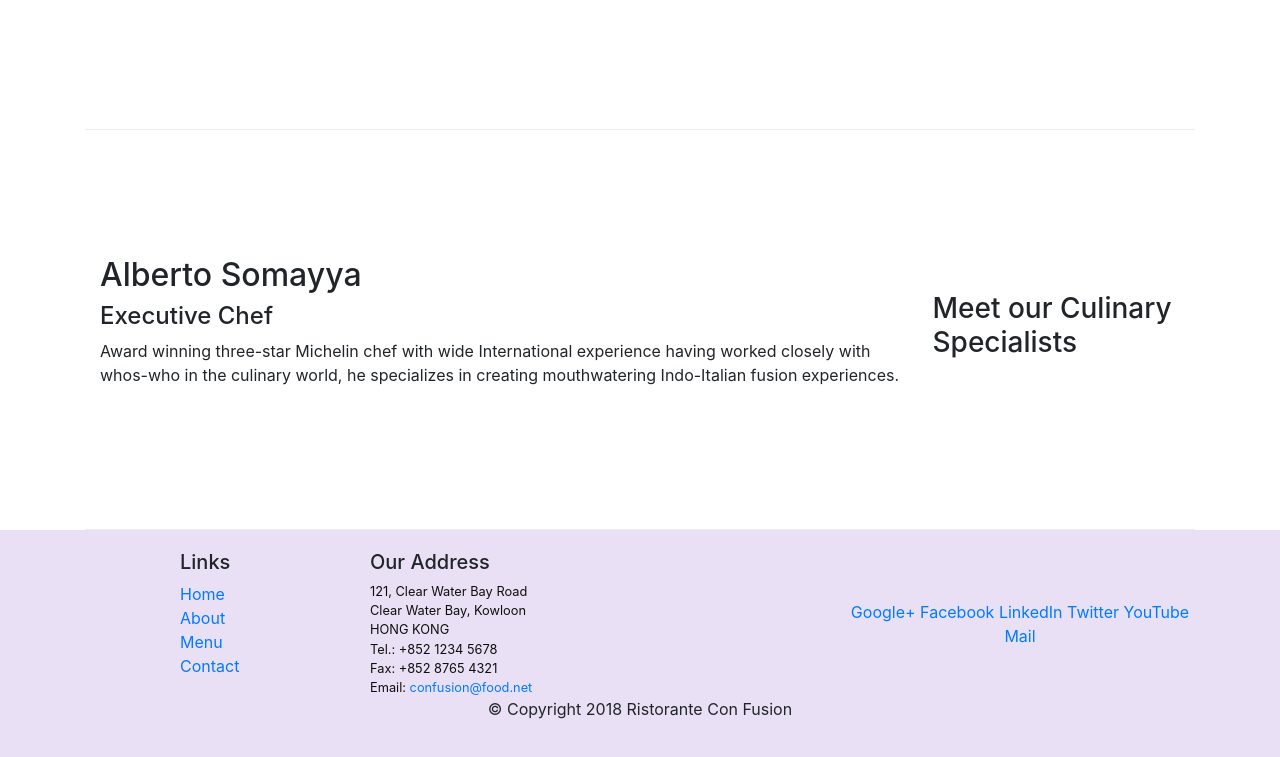
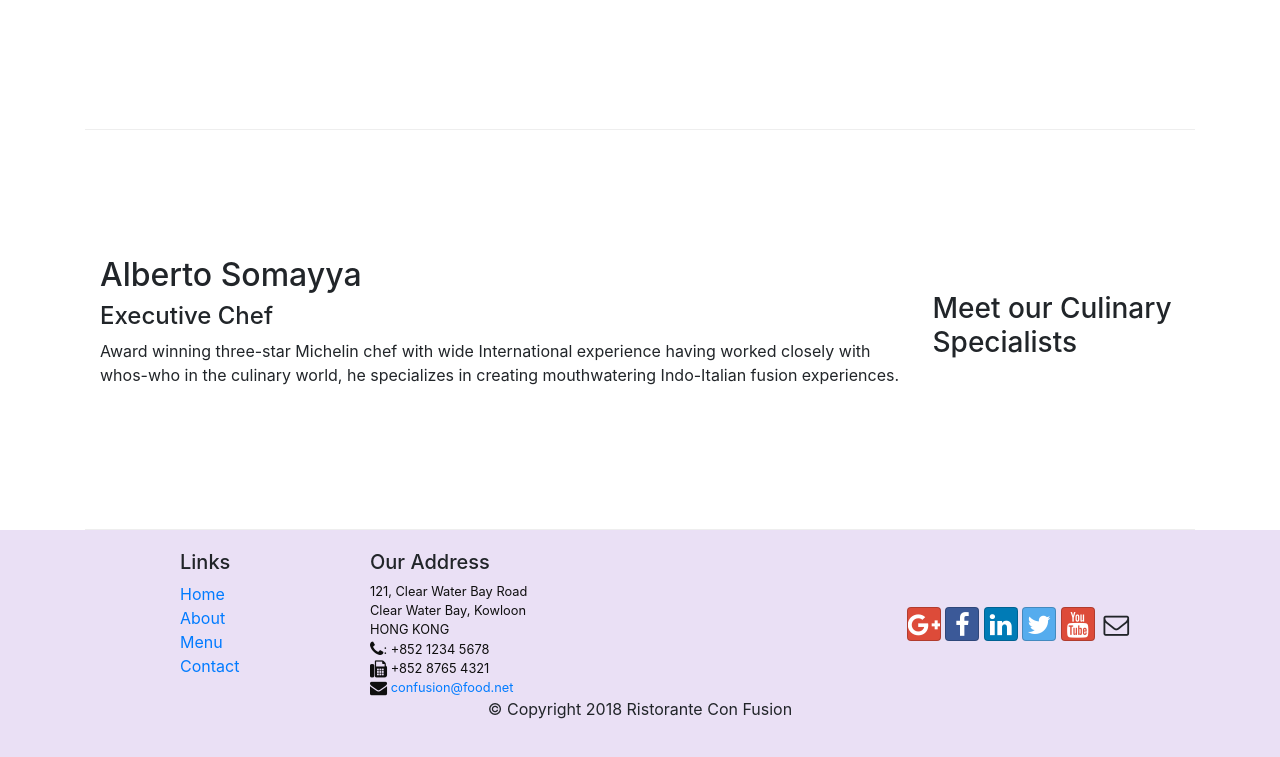
Before and after one commit to Rakeshchary2511/conFusion-duplicate, a website: page index.html in a window 1280 px wide. Shown: the part 1004-1761 px from the top of the page. Drawn offline with nearby package versions, Linux system fonts and the light colour scheme.

Commit message:
Icon fonts

```diff
--- a/index.html
+++ b/index.html
@@ -25,10 +25,10 @@
             </button>
             <div class="collapse navbar-collapse" id="Navbar">
                 <ul class="navbar-nav mr-auto">
-                    <li class="nav-item active"><a class="nav-link" href="#">Home</a></li>
-                    <li class="nav-item"><a class="nav-link" href="./aboutus.html">About</a></li>
-                    <li class="nav-item"><a class="nav-link" href="#">Menu</a></li>
-                    <li class="nav-item"><a class="nav-link" href="#">Contact</a></li>
+                    <li class="nav-item active"><a class="nav-link" href="#"><span class="fa fa-home fa-lg"></span> Home</a></li>
+                    <li class="nav-item"><a class="nav-link" href="./aboutus.html"><span class="fa fa-info fa-lg"></span> About</a></li>
+                    <li class="nav-item"><a class="nav-link" href="#"><span class="fa fa-list fa-lg"></span> Menu</a></li>
+                    <li class="nav-item"><a class="nav-link" href="#"><span class="fa fa-address-card fa-lg"></span> Contact</a></li>
                 </ul>
             </div>
         </div>
@@ -104,19 +104,19 @@
                         121, Clear Water Bay Road<br>
                         Clear Water Bay, Kowloon<br>
                         HONG KONG<br>
-                        Tel.: +852 1234 5678<br>
-                        Fax: +852 8765 4321<br>
-                        Email: <a href="mailto:confusion@food.net">confusion@food.net</a>
+                        <i class="fa fa-phone fa-lg"></i>: +852 1234 5678<br>
+                        <i class="fa fa-fax fa-lg"></i> +852 8765 4321<br>
+                        <i class="fa fa-envelope fa-lg"></i> <a href="mailto:confusion@food.net">confusion@food.net</a>
                     </address>
                 </div>
                 <div class="col-12 col-sm-4 align-self-center">
                     <div class="text-center">
-                        <a href="http://google.com/+">Google+</a>
-                        <a href="http://www.facebook.com/profile.php?id=">Facebook</a>
-                        <a href="http://www.linkedin.com/in/">LinkedIn</a>
-                        <a href="http://twitter.com/">Twitter</a>
-                        <a href="http://youtube.com/">YouTube</a>
-                        <a href="mailto:">Mail</a>
+                        <a class="btn btn-social-icon btn-google" href="http://google.com/+"><i class="fa fa-google-plus"></i></a>
+                        <a class="btn btn-social-icon btn-facebook" href="http://www.facebook.com/profile.php?id="><i class="fa fa-facebook"></i></a>
+                        <a class="btn btn-social-icon btn-linkedin" href="http://www.linkedin.com/in/"><i class="fa fa-linkedin"></i></a>
+                        <a class="btn btn-social-icon btn-twitter" href="http://twitter.com/"><i class="fa fa-twitter"></i></a>
+                        <a class="btn btn-social-icon btn-google" href="http://youtube.com/"><i class="fa fa-youtube"></i></a>
+                        <a class="btn btn-social-icon" href="mailto:"><i class="fa fa-envelope-o"></i></a>
                     </div>
                 </div>
             </div>
```
Also changed, not shown: aboutus.html (+16 -14 lines).
